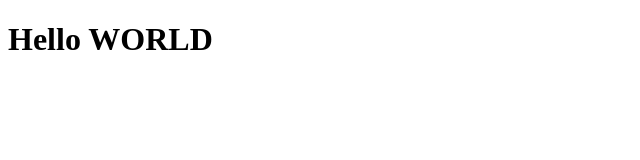
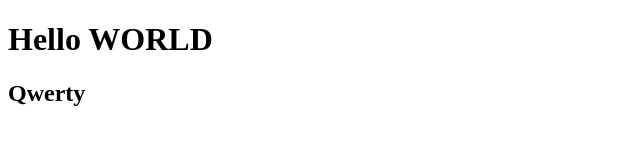
Before and after one commit to ISLYAMOVLENUR7777/project, a plain HTML site: page index.html in a window 1280 px wide. Shown: the whole page, without its empty margins (0-640 px from the left). Drawn offline with Linux system fonts and the light colour scheme.

Commit message:
index.html mod

```diff
--- a/index.html
+++ b/index.html
@@ -8,7 +8,7 @@
 <body>
 
     <h1>Hello WORLD</h1>
-
+    <h2>Qwerty</h2>
     <script src="js/script.js"></script>
 
 </body>
```
